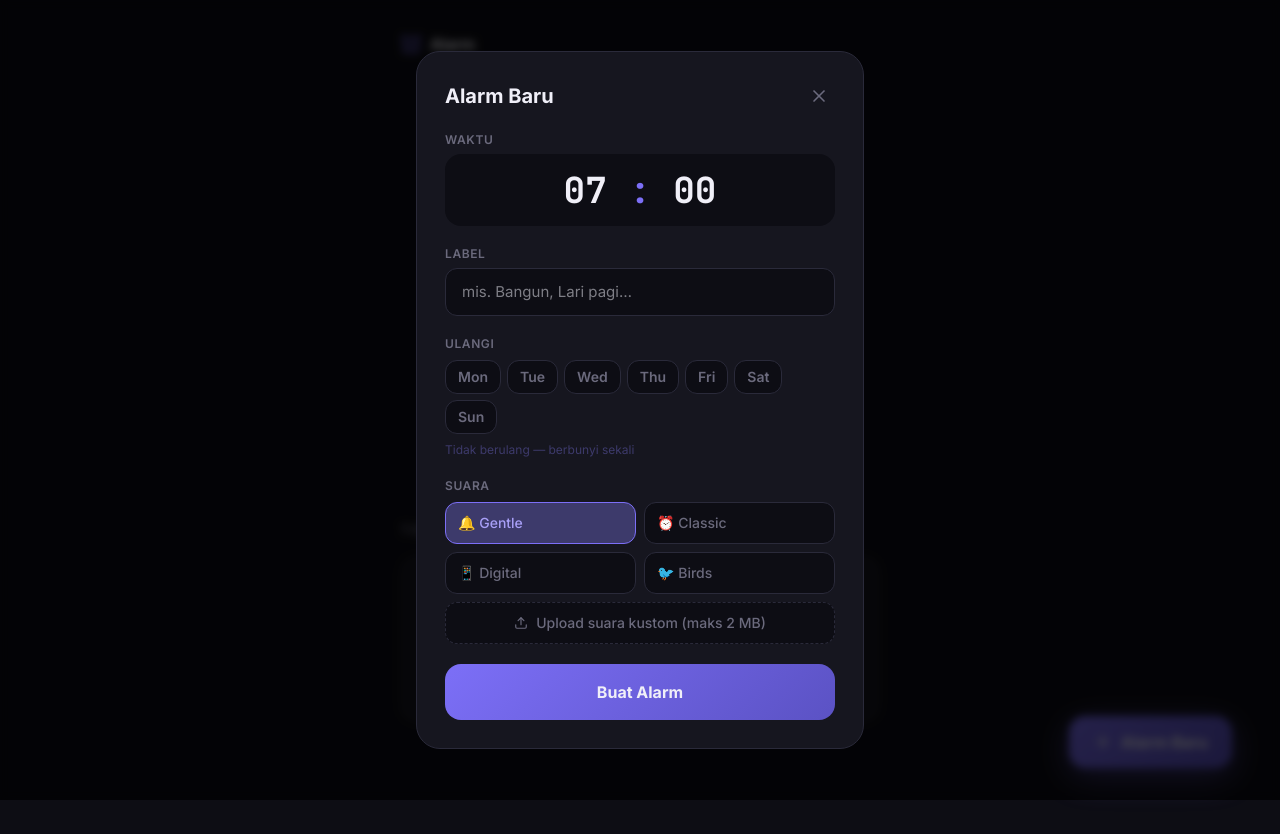
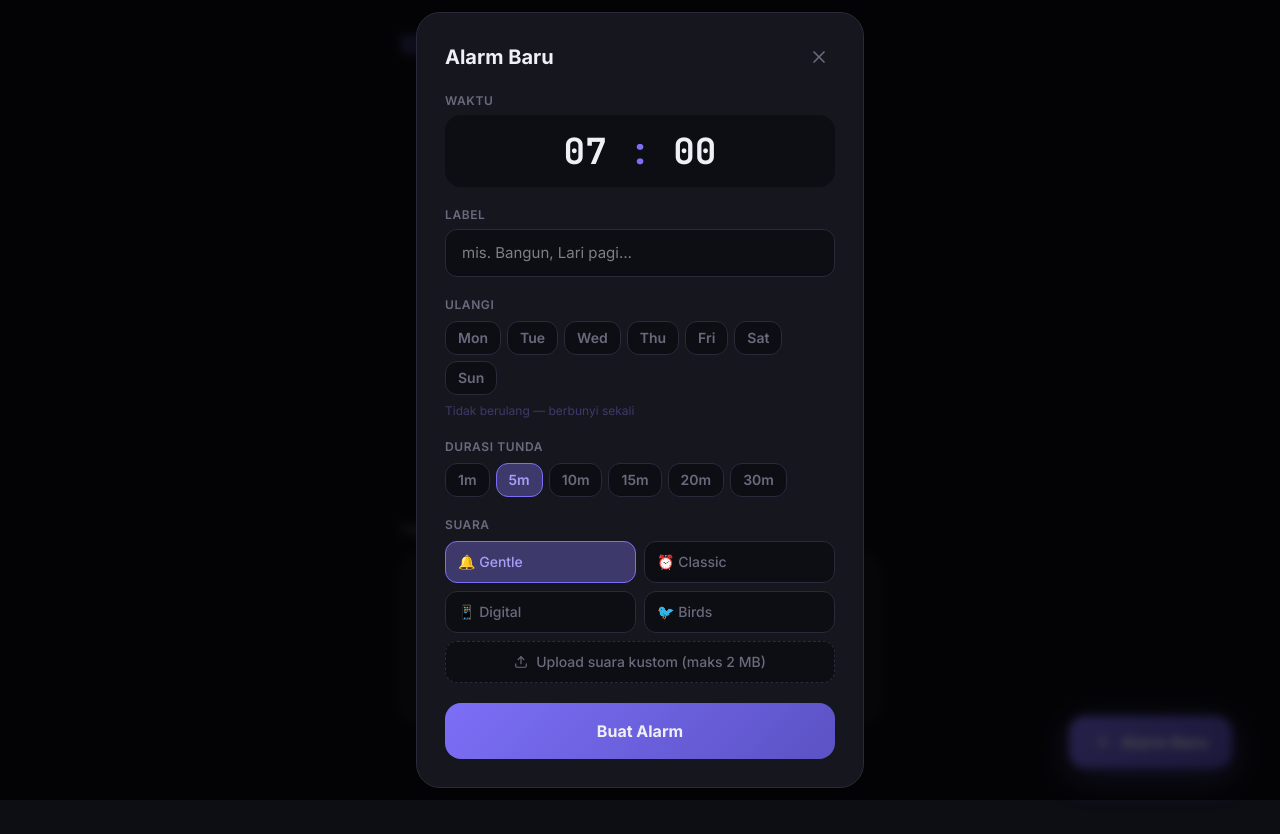
Before and after one commit to PaulAkarsanaDevara/alarm-app, a React (Vite) app: page / in a window 1280 px wide. Both pictures are taken after a click on the button "Alarm Baru". Built offline with nearby package versions, Linux system fonts and the light colour scheme.

Commit message:
feat: configurable snooze duration per alarm (1-30 min)

```diff
--- a/src/components/AlarmModal.tsx
+++ b/src/components/AlarmModal.tsx
@@ -7,6 +7,7 @@ import { getSoundLabel } from '../utils'
 
 const DAYS: RepeatDay[] = ['Mon', 'Tue', 'Wed', 'Thu', 'Fri', 'Sat', 'Sun']
 const BUILT_IN_SOUNDS: AlarmSound[] = ['gentle', 'classic', 'digital', 'birds']
+const SNOOZE_OPTIONS = [1, 5, 10, 15, 20, 30]
 const MAX_FILE_BYTES = 2 * 1024 * 1024 // 2 MB
 
 export default function AlarmModal() {
@@ -20,6 +21,7 @@ export default function AlarmModal() {
   const [sound, setSound] = useState<AlarmSound>('gentle')
   const [customSoundDataUrl, setCustomSoundDataUrl] = useState<string | null>(null)
   const [customSoundName, setCustomSoundName] = useState<string | null>(null)
+  const [snoozeDuration, setSnoozeDuration] = useState(5)
 
   useEffect(() => {
     if (editingAlarm) {
@@ -29,6 +31,7 @@ export default function AlarmModal() {
       setSound(editingAlarm.sound)
       setCustomSoundDataUrl(editingAlarm.customSoundDataUrl ?? null)
       setCustomSoundName(editingAlarm.customSoundName ?? null)
+      setSnoozeDuration(editingAlarm.snoozeDuration ?? 5)
     } else {
       setTime('07:00')
       setLabel('')
@@ -36,6 +39,7 @@ export default function AlarmModal() {
       setSound('gentle')
       setCustomSoundDataUrl(null)
       setCustomSoundName(null)
+      setSnoozeDuration(5)
     }
   }, [editingAlarm, modalOpen])
 
@@ -74,9 +78,9 @@ export default function AlarmModal() {
       ? { customSoundDataUrl, customSoundName }
       : { customSoundDataUrl: null, customSoundName: null }
     if (editingAlarm) {
-      dispatch(updateAlarm({ ...editingAlarm, time, label, repeat, sound, ...soundData }))
+      dispatch(updateAlarm({ ...editingAlarm, time, label, repeat, sound, snoozeDuration, ...soundData }))
     } else {
-      dispatch(addAlarm({ time, label, repeat, sound, enabled: true, ...soundData }))
+      dispatch(addAlarm({ time, label, repeat, sound, snoozeDuration, enabled: true, ...soundData }))
     }
     dispatch(closeModal())
   }
@@ -213,6 +217,30 @@ export default function AlarmModal() {
           )}
         </div>
 
+        {/* Snooze Duration */}
+        <div className="flex flex-col gap-2">
+          <label className="text-xs font-semibold uppercase tracking-wider" style={{ color: '#6B6A7D' }}>
+            Durasi Tunda
+          </label>
+          <div className="flex gap-1.5 flex-wrap">
+            {SNOOZE_OPTIONS.map(min => (
+              <button
+                key={min}
+                onClick={() => setSnoozeDuration(min)}
+                className="px-3 py-1.5 rounded-xl text-sm font-semibold transition-all duration-200"
+                style={{
+                  background: snoozeDuration === min ? '#3D3A6B' : '#0D0D14',
+                  color: snoozeDuration === min ? '#A89FF7' : '#6B6A7D',
+                  border: `1px solid ${snoozeDuration === min ? '#7C6FF7' : '#2A2A3A'}`,
+                  fontFamily: 'Inter, sans-serif',
+                }}
+              >
+                {min}m
+              </button>
+            ))}
+          </div>
+        </div>
+
         {/* Sound */}
         <div className="flex flex-col gap-2">
           <label className="text-xs font-semibold uppercase tracking-wider" style={{ color: '#6B6A7D' }}>
--- a/src/components/RingingOverlay.tsx
+++ b/src/components/RingingOverlay.tsx
@@ -196,17 +196,10 @@ export default function RingingOverlay() {
 
       {/* Actions */}
       <div className="flex flex-col items-center gap-3 mt-4">
-        {/* Snooze duration options */}
-        <div className="flex items-center gap-2">
-          <Moon size={14} style={{ color: '#6B6A7D' }} />
-          <span className="text-xs font-semibold uppercase tracking-wider mr-1" style={{ color: '#6B6A7D', fontFamily: 'Inter, sans-serif' }}>
-            Tunda
-          </span>
-          {[5, 10, 15].map(min => (
+        {/* Snooze */}
         <button
-              key={min}
-              onClick={() => dispatch(snoozeAlarm({ id: activeAlarm.id, minutes: min }))}
-              className="px-4 py-2 rounded-xl font-semibold text-sm transition-all active:scale-95"
+          onClick={() => dispatch(snoozeAlarm({ id: activeAlarm.id, minutes: activeAlarm.snoozeDuration ?? 5 }))}
+          className="flex items-center gap-2 px-8 py-3 rounded-2xl font-semibold transition-all active:scale-95"
           style={{
             background: '#1E1D2E',
             color: '#A89FF7',
@@ -216,10 +209,9 @@ export default function RingingOverlay() {
           onMouseEnter={e => (e.currentTarget.style.borderColor = '#7C6FF7')}
           onMouseLeave={e => (e.currentTarget.style.borderColor = '#3D3A6B')}
         >
-              {min}m
+          <Moon size={16} />
+          Tunda {activeAlarm.snoozeDuration ?? 5} menit
         </button>
-          ))}
-        </div>
 
         {/* Dismiss */}
         <button
--- a/src/store/alarmSlice.ts
+++ b/src/store/alarmSlice.ts
@@ -7,7 +7,9 @@ const STORAGE_KEY = 'alarm-app-alarms'
 function loadAlarms(): Alarm[] {
   try {
     const raw = localStorage.getItem(STORAGE_KEY)
-    return raw ? (JSON.parse(raw) as Alarm[]) : []
+    if (!raw) return []
+    const alarms = JSON.parse(raw) as Alarm[]
+    return alarms.map(a => ({ snoozeDuration: 5, ...a }))
   } catch {
     return []
   }
@@ -31,6 +33,7 @@ const alarmSlice = createSlice({
   reducers: {
     addAlarm(state, action: PayloadAction<Omit<Alarm, 'id' | 'createdAt' | 'ringing'>>) {
       const newAlarm: Alarm = {
+        snoozeDuration: 5,
         ...action.payload,
         id: generateId(),
         createdAt: Date.now(),
--- a/src/types/index.ts
+++ b/src/types/index.ts
@@ -9,6 +9,7 @@ export interface Alarm {
   sound: AlarmSound
   customSoundDataUrl?: string | null
   customSoundName?: string | null
+  snoozeDuration: number // minutes
   createdAt: number
   ringing?: boolean
   snoozedUntil?: number | null
```
Lines whose indentation alone changed are shown as unchanged.
